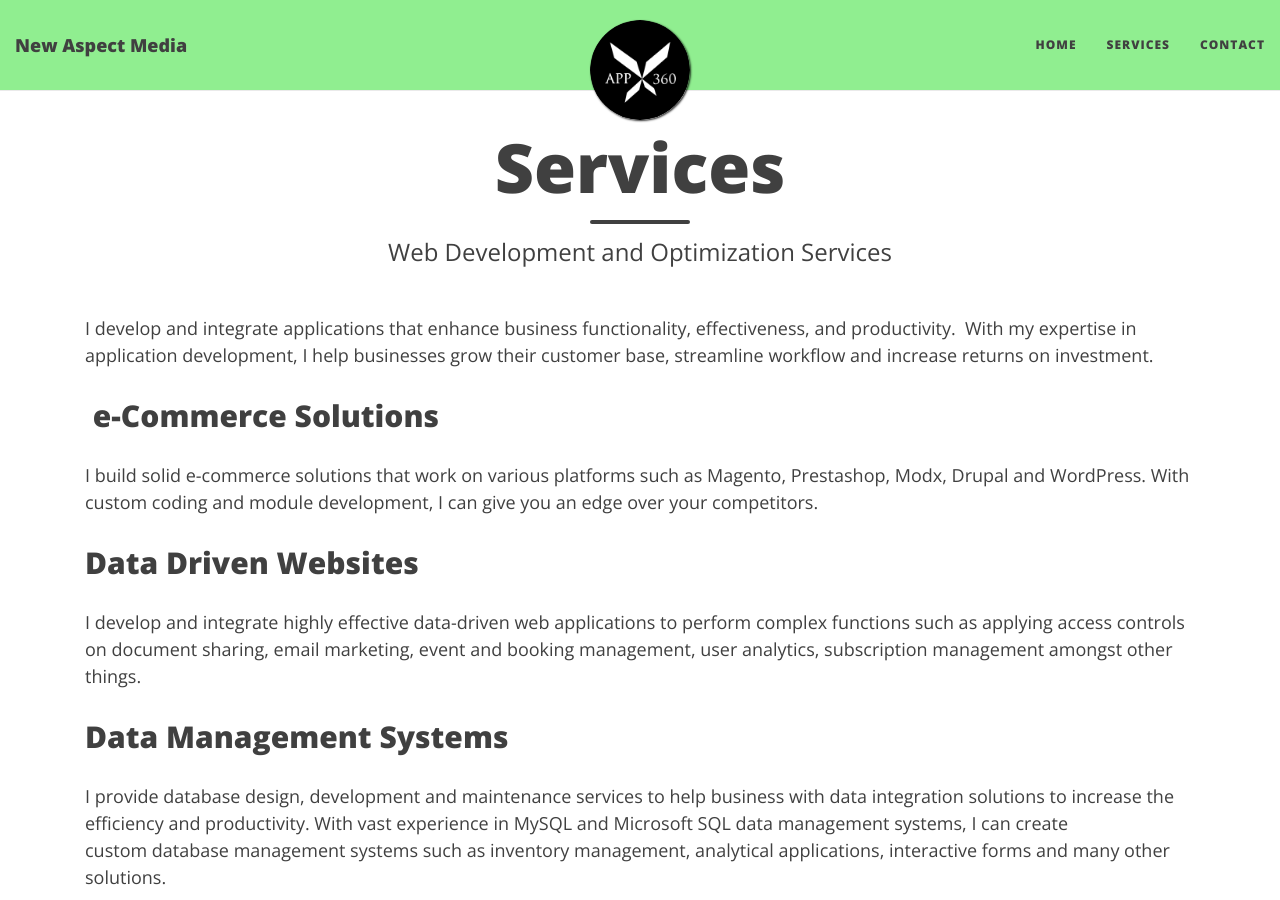
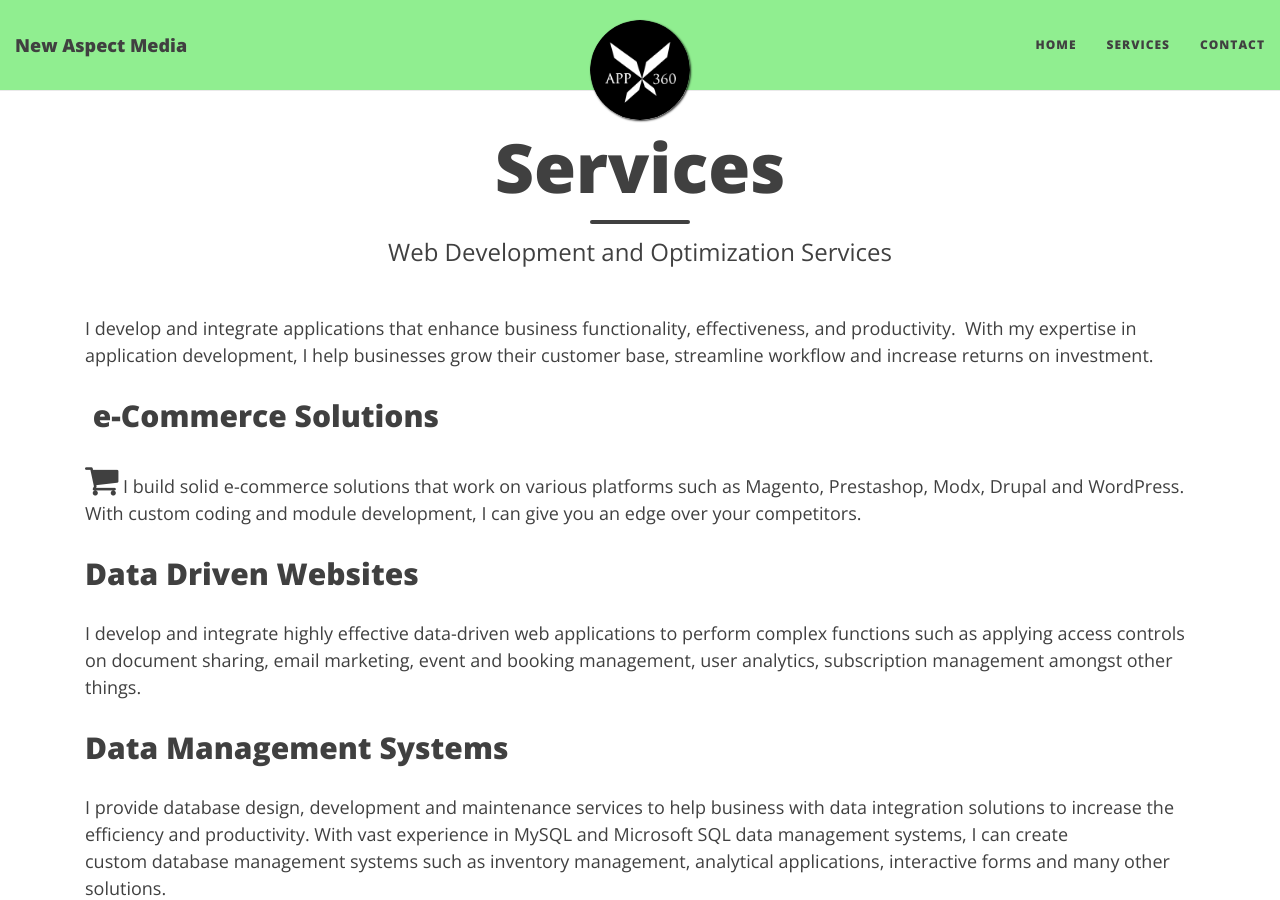
Before and after one commit to newmedia77/appxnam, a Jekyll site: the page built from services.md, in a window 1280 px wide and 900 px high. Built offline with Jekyll 4.4.1, drawn with Linux system fonts in a browser that asks for light colours; nearby versions of some CDN libraries.

Commit message:
andreas
services

```diff
--- a/services.md
+++ b/services.md
@@ -10,7 +10,7 @@
 
 <h2>&nbsp;e-Commerce Solutions</h2>
 
-<p>I build solid e-commerce solutions that work on various platforms such as Magento, Prestashop, Modx, Drupal and WordPress. With custom coding and module development, I can give you an edge over your competitors.</p>
+<p><i class="fa fa-shopping-cart fa-2x"></i> I build solid e-commerce solutions that work on various platforms such as Magento, Prestashop, Modx, Drupal and WordPress. With custom coding and module development, I can give you an edge over your competitors.</p>
 
 <h2>Data Driven Websites</h2>
 
```
